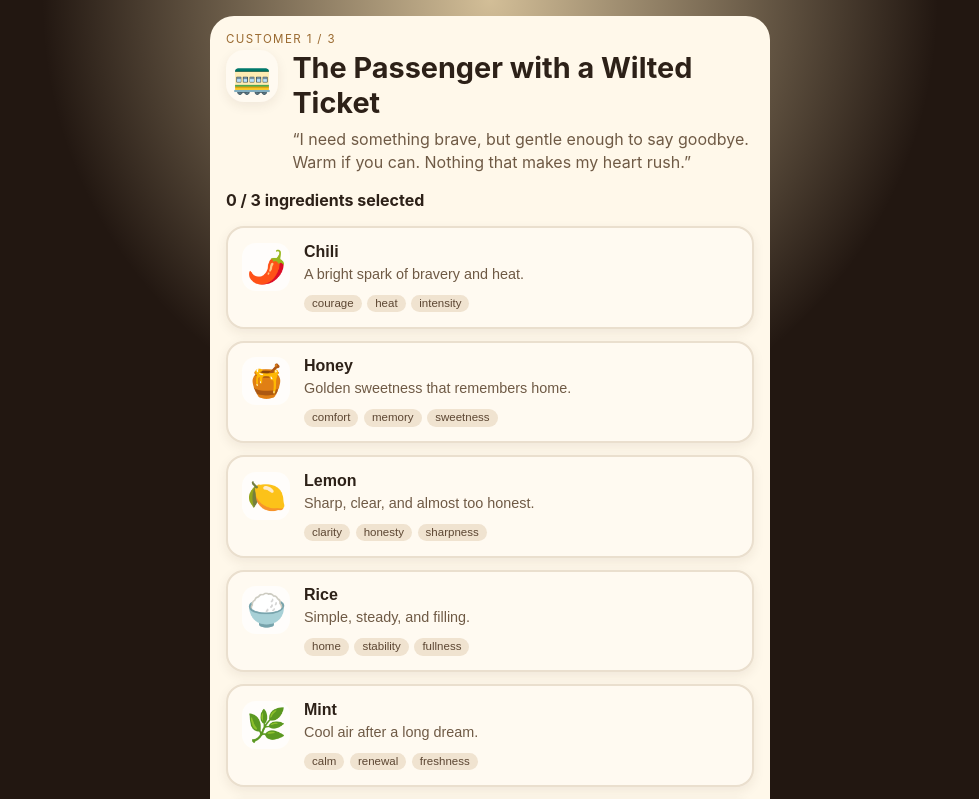
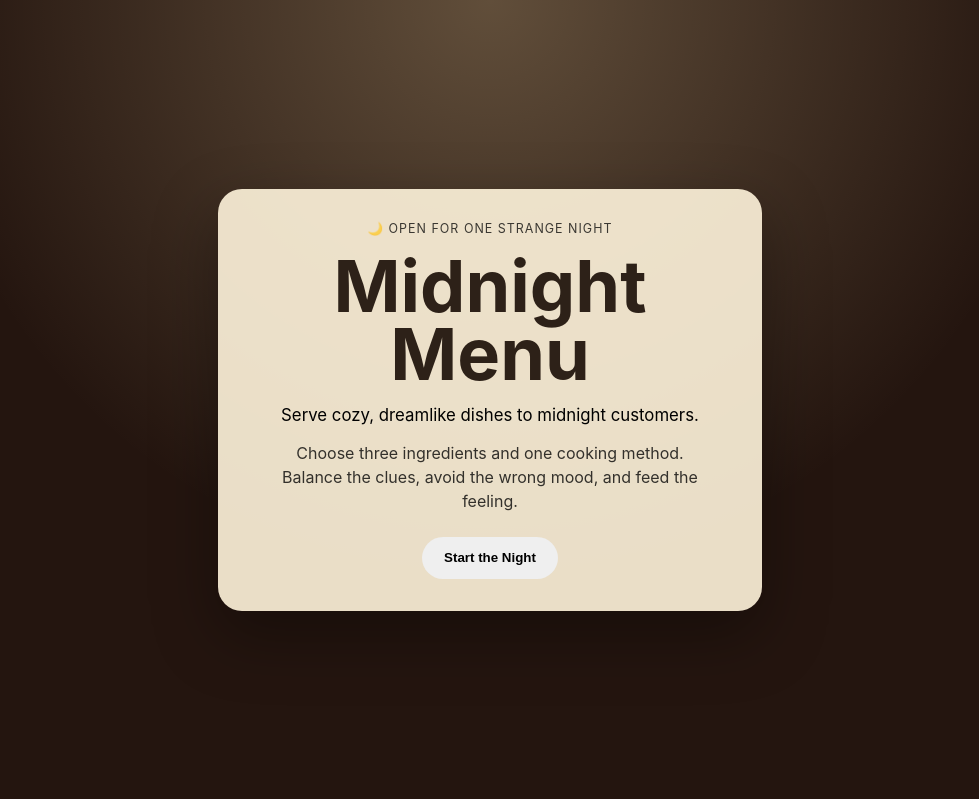
Before and after one commit to DavidTimothyNam/midnight-menu, a React (Vite) app: page / in a window 1280 px wide. Shown: the top 799 px of the page, without its empty margins (150-1129 px from the left). Built offline with nearby package versions, Linux system fonts and the light colour scheme; no server answers.

Commit message:
add intro screen

```diff
--- a/src/App.jsx
+++ b/src/App.jsx
@@ -183,6 +183,7 @@ async function requestGeneratedCustomerText(traits) {
 }
 
 export default function App() {
+  const [hasStarted, setHasStarted] = useState(false);
   const [currentCustomerIndex, setCurrentCustomerIndex] = useState(0);
   const [currentCustomer, setCurrentCustomer] = useState(null);
   const [isLoadingCustomer, setIsLoadingCustomer] = useState(true);
@@ -200,13 +201,17 @@ export default function App() {
   const hasLoadedOpeningCustomer = useRef(false);
 
   useEffect(() => {
+    if (!hasStarted) {
+      return;
+    }
+
     if (hasLoadedOpeningCustomer.current) {
       return;
     }
 
     hasLoadedOpeningCustomer.current = true;
     void loadCustomerForIndex(0);
-  }, []);
+  }, [hasStarted]);
 
   async function createNextCustomer(index) {
     const traits = generateCustomerTraits();
@@ -367,6 +372,34 @@ export default function App() {
     );
   }
 
+  if (!hasStarted) {
+    return (
+      <main className="intro-shell">
+        <section className="title-screen">
+          <div className="title-kicker">🌙 Open for one strange night</div>
+
+          <h1>Midnight Menu</h1>
+
+          <p className="title-copy">
+            Serve cozy, dreamlike dishes to midnight customers.
+          </p>
+
+          <p className="title-subcopy">
+            Choose three ingredients and one cooking method. Balance the clues,
+            avoid the wrong mood, and feed the feeling.
+          </p>
+
+          <button
+            className="title-start-button"
+            onClick={() => setHasStarted(true)}
+          >
+            Start the Night
+          </button>
+        </section>
+      </main>
+    );
+  }
+
   if (isLoadingCustomer || !currentCustomer) {
     return (
       <main className="app-shell">
--- a/src/styles/base.css
+++ b/src/styles/base.css
@@ -13,3 +13,63 @@ body {
     "Segoe UI",
     sans-serif;
 }
+
+.intro-shell {
+  min-height: 100vh;
+  display: grid;
+  place-items: center;
+  padding: 1.25rem;
+  background:
+    radial-gradient(
+      circle at top,
+      rgba(255, 226, 170, 0.28),
+      transparent 36rem
+    ),
+    #24150f;
+}
+
+.title-screen {
+  width: min(100%, 34rem);
+  display: grid;
+  gap: 1rem;
+  text-align: center;
+  padding: 2rem 1.4rem;
+  border-radius: 1.5rem;
+  background: rgba(255, 244, 220, 0.9);
+  box-shadow: 0 1.5rem 4rem rgba(0, 0, 0, 0.35);
+}
+
+.title-kicker {
+  font-size: 0.78rem;
+  letter-spacing: 0.08em;
+  text-transform: uppercase;
+  opacity: 0.75;
+}
+
+.title-screen h1 {
+  font-size: clamp(2.8rem, 13vw, 4.5rem);
+  line-height: 0.95;
+  margin: 0;
+}
+
+.title-copy {
+  font-size: 1.05rem;
+  margin: 0;
+}
+
+.title-subcopy {
+  max-width: 28rem;
+  margin: 0 auto;
+  line-height: 1.5;
+  opacity: 0.78;
+}
+
+.title-start-button {
+  justify-self: center;
+  margin-top: 0.5rem;
+  border: 0;
+  border-radius: 999px;
+  padding: 0.85rem 1.35rem;
+  font-weight: 700;
+  cursor: pointer;
+}
```
